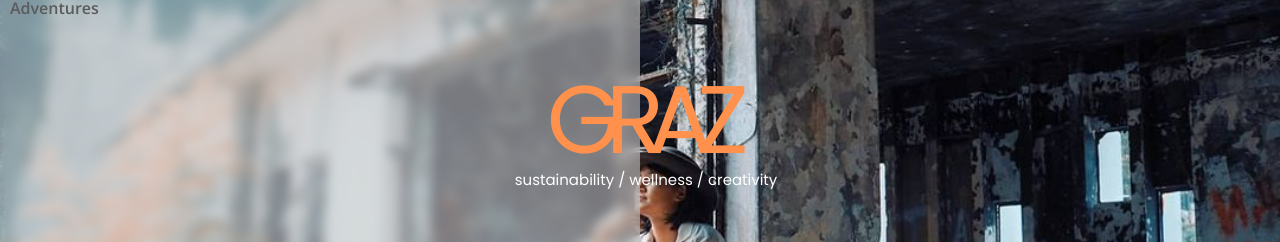
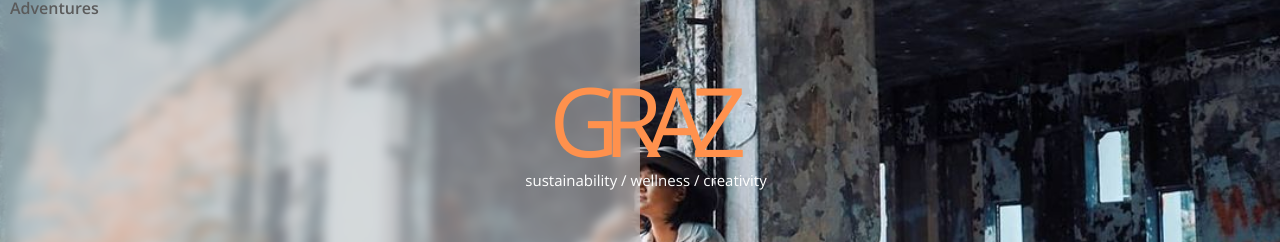
Before and after one commit to NoTiger/lty_react_spa, a React (Create React App) app: page / in a window 1280 px wide. Shown: the part 210-452 px from the top of the page. Built offline with nearby package versions, Linux system fonts and the light colour scheme.

Commit message:
Add default font

```diff
--- a/src/components/MainMenu/MainMenu.tsx
+++ b/src/components/MainMenu/MainMenu.tsx
@@ -14,7 +14,7 @@ export default function MainMenu({ shown = false }: MainMenuProps) {
         shown ? "slideInLeft" : "slideOutLeft"
       }`}
     >
-      <div className="flex flex-col open-sans font-semibold pt-7.5 pl-2.5">
+      <div className="flex flex-col font-semibold pt-7.5 pl-2.5">
         <Link className="mb-5" to={myStory}>
           About LTY
         </Link>
--- a/src/styles/index.css
+++ b/src/styles/index.css
@@ -18,6 +18,10 @@ body,
   height: 100%;
 }
 
+* {
+  font-family: "Open Sans", sans-serif;
+}
+
 body {
   background-color: #fff;
 }
```
